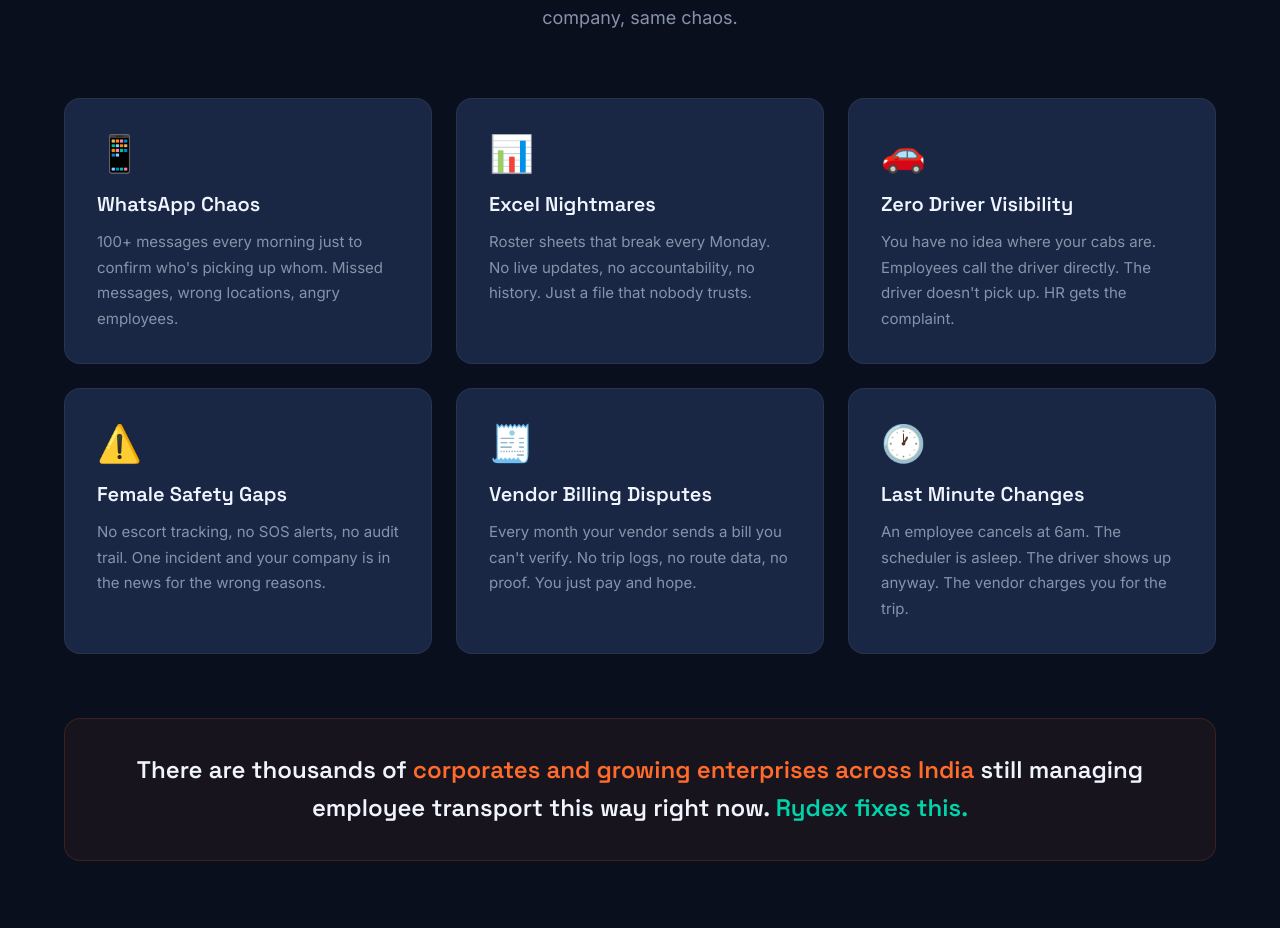
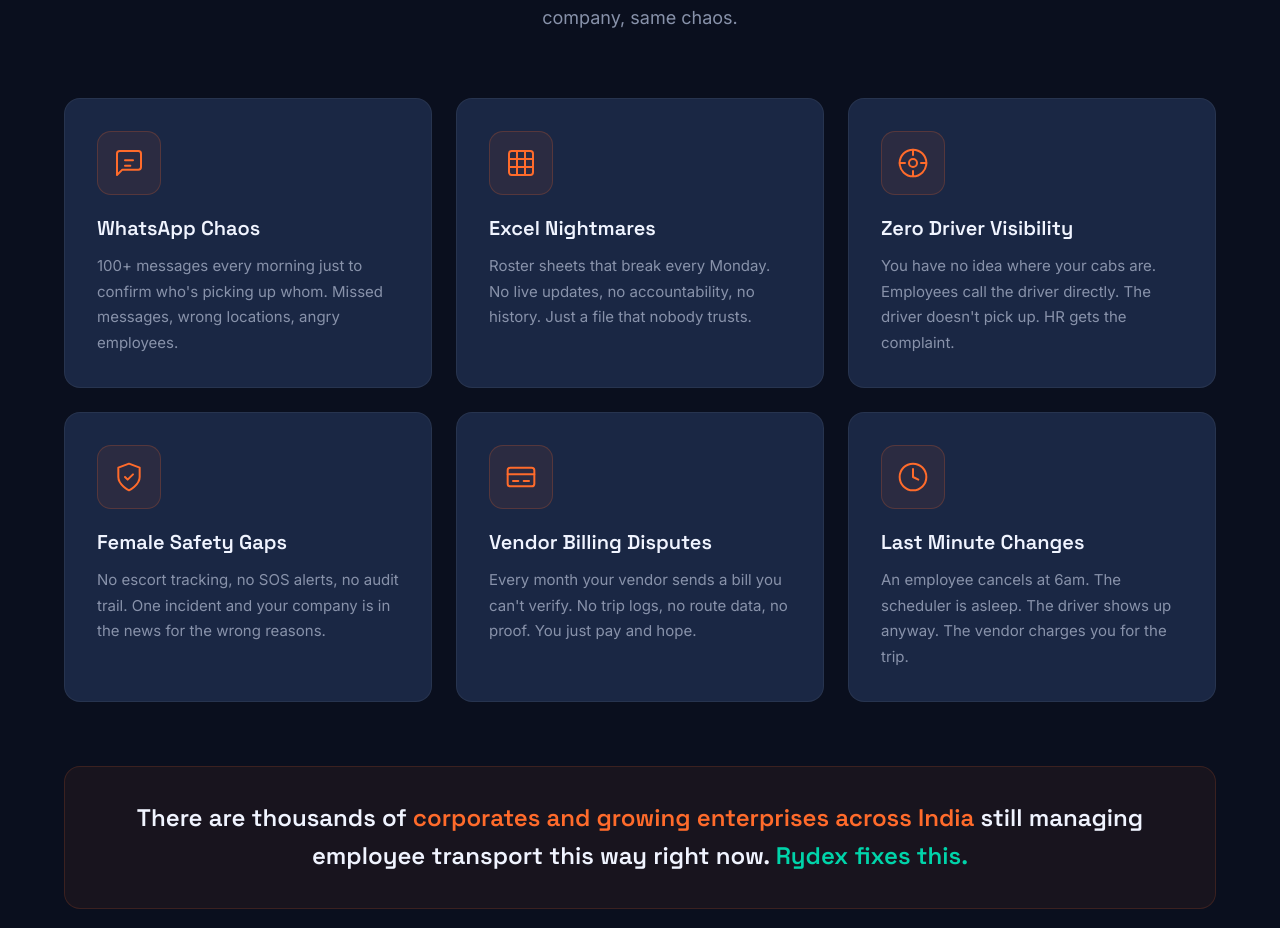
Before and after one commit to manikandan78460Alpha/rydex-website, a Next.js app: page / in a window 1280 px wide. Shown: the part 1105-2033 px from the top of the page. Built offline with nearby package versions, Linux system fonts and the light colour scheme.

Commit message:
Update Problem.tsx

```diff
--- a/app/components/Problem.tsx
+++ b/app/components/Problem.tsx
@@ -1,33 +1,83 @@
 "use client";
+
+const icons = {
+  whatsapp: (
+    <svg width="32" height="32" viewBox="0 0 24 24" fill="none" stroke="#FF6B2B" strokeWidth="1.5" strokeLinecap="round" strokeLinejoin="round">
+      <path d="M21 15a2 2 0 0 1-2 2H7l-4 4V5a2 2 0 0 1 2-2h14a2 2 0 0 1 2 2z" />
+      <line x1="9" y1="10" x2="15" y2="10" />
+      <line x1="9" y1="14" x2="13" y2="14" />
+    </svg>
+  ),
+  excel: (
+    <svg width="32" height="32" viewBox="0 0 24 24" fill="none" stroke="#FF6B2B" strokeWidth="1.5" strokeLinecap="round" strokeLinejoin="round">
+      <rect x="3" y="3" width="18" height="18" rx="2" />
+      <line x1="3" y1="9" x2="21" y2="9" />
+      <line x1="3" y1="15" x2="21" y2="15" />
+      <line x1="9" y1="3" x2="9" y2="21" />
+      <line x1="15" y1="3" x2="15" y2="21" />
+    </svg>
+  ),
+  driver: (
+    <svg width="32" height="32" viewBox="0 0 24 24" fill="none" stroke="#FF6B2B" strokeWidth="1.5" strokeLinecap="round" strokeLinejoin="round">
+      <circle cx="12" cy="12" r="10" />
+      <circle cx="12" cy="12" r="3" />
+      <line x1="12" y1="2" x2="12" y2="6" />
+      <line x1="12" y1="18" x2="12" y2="22" />
+      <line x1="2" y1="12" x2="6" y2="12" />
+      <line x1="18" y1="12" x2="22" y2="12" />
+    </svg>
+  ),
+  safety: (
+    <svg width="32" height="32" viewBox="0 0 24 24" fill="none" stroke="#FF6B2B" strokeWidth="1.5" strokeLinecap="round" strokeLinejoin="round">
+      <path d="M12 22s8-4 8-10V5l-8-3-8 3v7c0 6 8 10 8 10z" />
+      <polyline points="9 12 11 14 15 10" />
+    </svg>
+  ),
+  billing: (
+    <svg width="32" height="32" viewBox="0 0 24 24" fill="none" stroke="#FF6B2B" strokeWidth="1.5" strokeLinecap="round" strokeLinejoin="round">
+      <rect x="2" y="5" width="20" height="14" rx="2" />
+      <line x1="2" y1="10" x2="22" y2="10" />
+      <line x1="6" y1="15" x2="10" y2="15" />
+      <line x1="14" y1="15" x2="18" y2="15" />
+    </svg>
+  ),
+  clock: (
+    <svg width="32" height="32" viewBox="0 0 24 24" fill="none" stroke="#FF6B2B" strokeWidth="1.5" strokeLinecap="round" strokeLinejoin="round">
+      <circle cx="12" cy="12" r="10" />
+      <polyline points="12 6 12 12 16 14" />
+    </svg>
+  ),
+};
+
 export default function Problem() {
   const pains = [
     {
-      emoji: "📱",
+      icon: icons.whatsapp,
       title: "WhatsApp Chaos",
       desc: "100+ messages every morning just to confirm who's picking up whom. Missed messages, wrong locations, angry employees.",
     },
     {
-      emoji: "📊",
+      icon: icons.excel,
       title: "Excel Nightmares",
       desc: "Roster sheets that break every Monday. No live updates, no accountability, no history. Just a file that nobody trusts.",
     },
     {
-      emoji: "🚗",
+      icon: icons.driver,
       title: "Zero Driver Visibility",
       desc: "You have no idea where your cabs are. Employees call the driver directly. The driver doesn't pick up. HR gets the complaint.",
     },
     {
-      emoji: "⚠️",
+      icon: icons.safety,
       title: "Female Safety Gaps",
       desc: "No escort tracking, no SOS alerts, no audit trail. One incident and your company is in the news for the wrong reasons.",
     },
     {
-      emoji: "🧾",
+      icon: icons.billing,
       title: "Vendor Billing Disputes",
       desc: "Every month your vendor sends a bill you can't verify. No trip logs, no route data, no proof. You just pay and hope.",
     },
     {
-      emoji: "🕐",
+      icon: icons.clock,
       title: "Last Minute Changes",
       desc: "An employee cancels at 6am. The scheduler is asleep. The driver shows up anyway. The vendor charges you for the trip.",
     },
@@ -98,9 +148,21 @@
             (e.currentTarget as HTMLDivElement).style.transform = "translateY(0)";
           }}
           >
-            <div style={{ fontSize: "36px", marginBottom: "16px" }}>
-              {pain.emoji}
+            {/* Icon Box */}
+            <div style={{
+              width: "64px",
+              height: "64px",
+              borderRadius: "14px",
+              background: "rgba(255, 107, 43, 0.08)",
+              border: "1px solid rgba(255, 107, 43, 0.2)",
+              display: "flex",
+              alignItems: "center",
+              justifyContent: "center",
+              marginBottom: "20px",
+            }}>
+              {pain.icon}
             </div>
+
             <h3 style={{
               fontFamily: "Space Grotesk, sans-serif",
               fontSize: "20px",
@@ -137,7 +199,7 @@
           color: "#F0F4FF",
           lineHeight: 1.6,
         }}>
-         There are thousands of{" "}
+          There are thousands of{" "}
           <span style={{ color: "#FF6B2B" }}>corporates and growing enterprises across India</span>{" "}
           still managing employee transport this way right now.{" "}
           <span style={{ color: "#00D4AA" }}>Rydex fixes this.</span>
```
